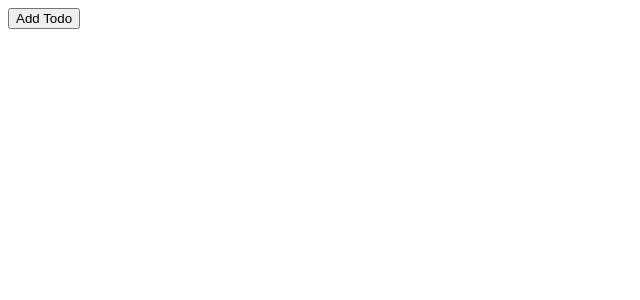
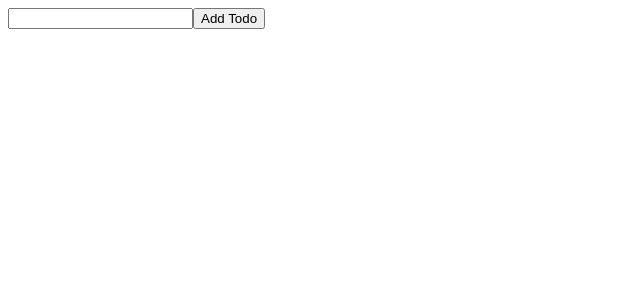
Before and after one commit to tlan16/learn-react, a React app: page / in a window 1280 px wide. Shown: the top 300 px of the page, without its empty margins (0-640 px from the left). Built offline with nearby package versions, Linux system fonts and the light colour scheme; the HTML template or start-up script is replaced by a standard one.

Commit message:
take user input text for add tood action

```diff
--- a/src/app.jsx
+++ b/src/app.jsx
@@ -3,12 +3,18 @@ import ReactDOM from 'react-dom'
 import store from './store'
 import TodoApp from './todo/index'
 import { REACT_ROOT_ELEMENT_ID } from './index'
-
+import { ADD_TODO } from './todo/actions'
 
 const render = () => {
   ReactDOM.render(
     <TodoApp
       todos={store.getState().todos}
+      addTodo={payload =>
+          store.dispatch({
+              ...payload,
+              type: ADD_TODO,
+          })
+      }
     />,
     document.getElementById(REACT_ROOT_ELEMENT_ID),
     () => store.subscribe(render),
--- a/src/todo/index.jsx
+++ b/src/todo/index.jsx
@@ -1,19 +1,27 @@
 import uuid from 'uuid/v4'
 import React, { Component } from 'react'
-import { ADD_TODO } from './actions'
 
 class TodoApp extends Component {
   render() {
-    const { store, todos } = this.props
+    const {
+      todos,
+      addTodo,
+    } = this.props
 
     return (
       <div>
+        <input
+          type="text"
+          ref={node => {
+            this.input = node
+          }}
+        />
         <button onClick={() => {
-          store.dispatch({
-            type: ADD_TODO,
-            text: 'Test',
+          addTodo({
             id: uuid(),
+            text: this.input.value,
           })
+          this.input.value = ''
         }}
         >
           Add Todo
```
